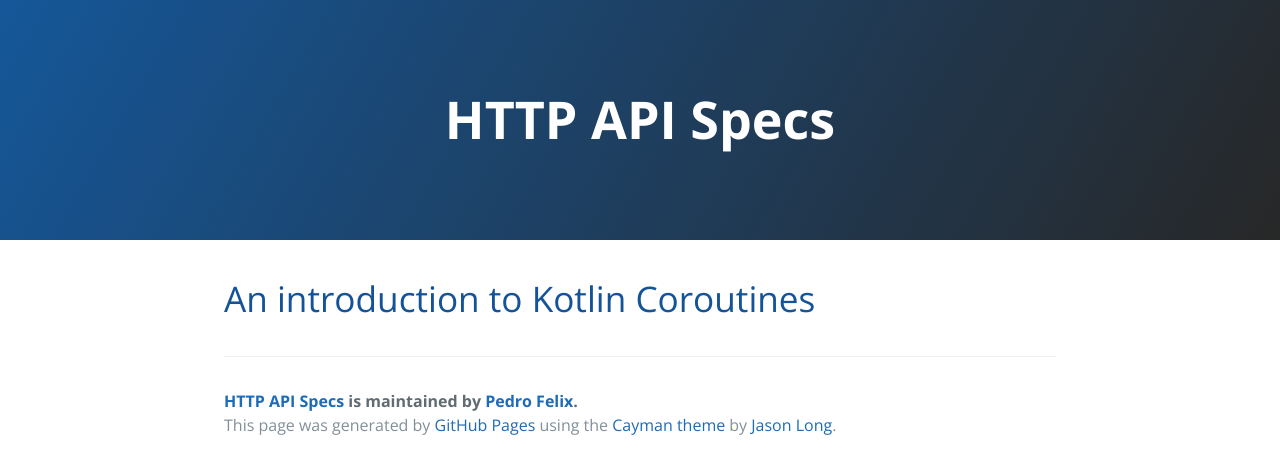
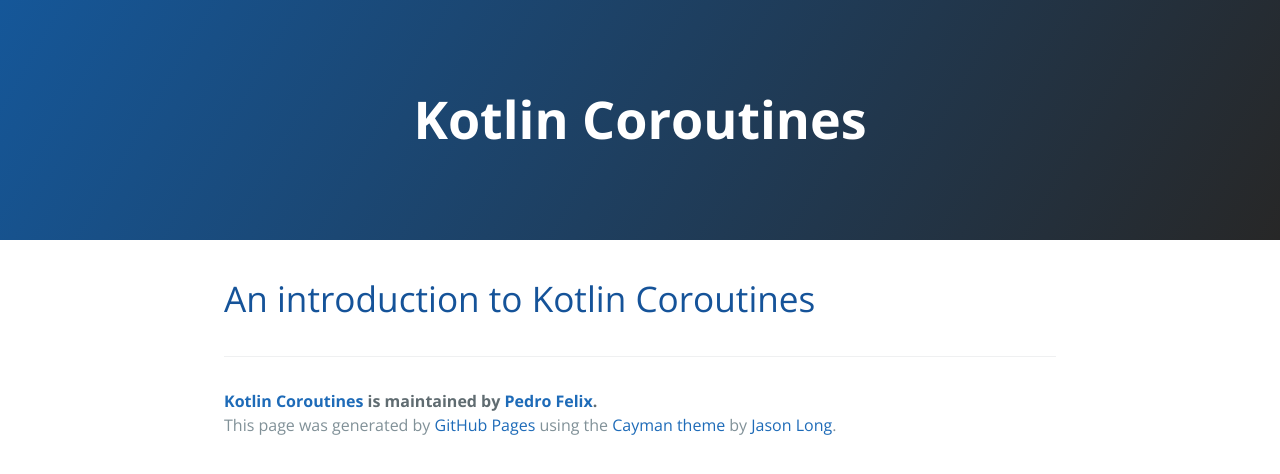
Before and after one commit to pmhsfelix/kotlin-coroutines, a Jekyll site: the page built from docs/index.md, in a window 1280 px wide. Shown: the top 474 px of the page. Built offline with Jekyll 4.4.1, drawn with Linux system fonts in a browser that asks for light colours; our own code applies the rules of GitHub Pages for plain Markdown files.

Commit message:
fixes title

```diff
--- a/docs/_config.yml
+++ b/docs/_config.yml
@@ -1,9 +1,9 @@
 # Site settings
-title: HTTP API Specs
-tag_text: HTTP API Specs
-description: HTTP API Specs
+title: Kotlin Coroutines
+tag_text: Kotlin Coroutines
+description: Kotlin Coroutines
 url: "https://pmhsfelix.github.io"
-baseurl: "/http-api-specs"
+baseurl: "/kotlin-coroutines"
 author:
   url: "https://github.com/pmhsfelix"
   name: "Pedro Felix"
```
